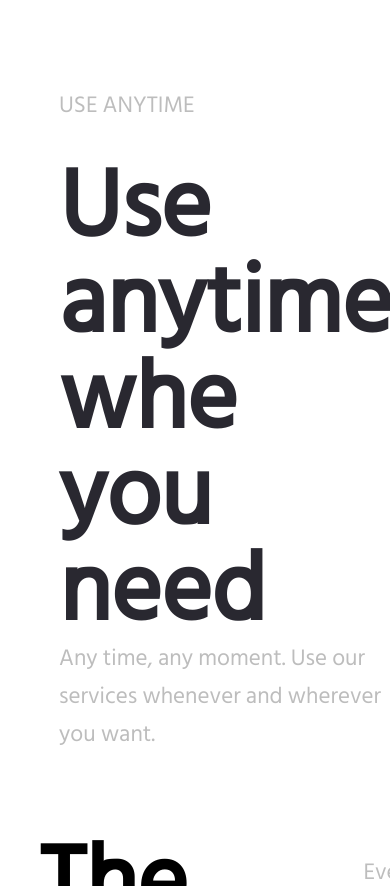
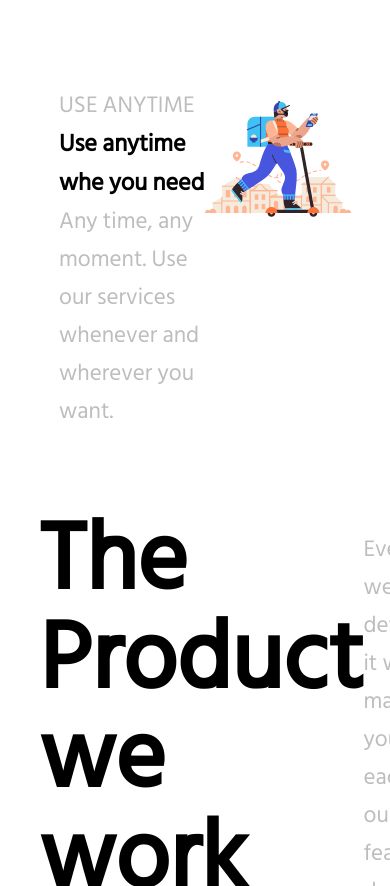
Before and after one commit to wesleyara/expense, a Next.js app: page / in a window 390 px wide. Shown: the part 2624-3510 px from the top of the page. Built offline with nearby package versions, Linux system fonts and the light colour scheme.

Commit message:
feat: adding responsivenessto sections

```diff
--- a/src/components/HomePage/SectionFive/index.tsx
+++ b/src/components/HomePage/SectionFive/index.tsx
@@ -7,7 +7,7 @@ export function SectionFive() {
       <article>
         <span>USE ANYTIME</span>
         <div>
-          <h1>Use anytime whe you need</h1>
+          <h2>Use anytime whe you need</h2>
           <span>
             Any time, any moment. Use our services whenever and wherever you
             want.
```
